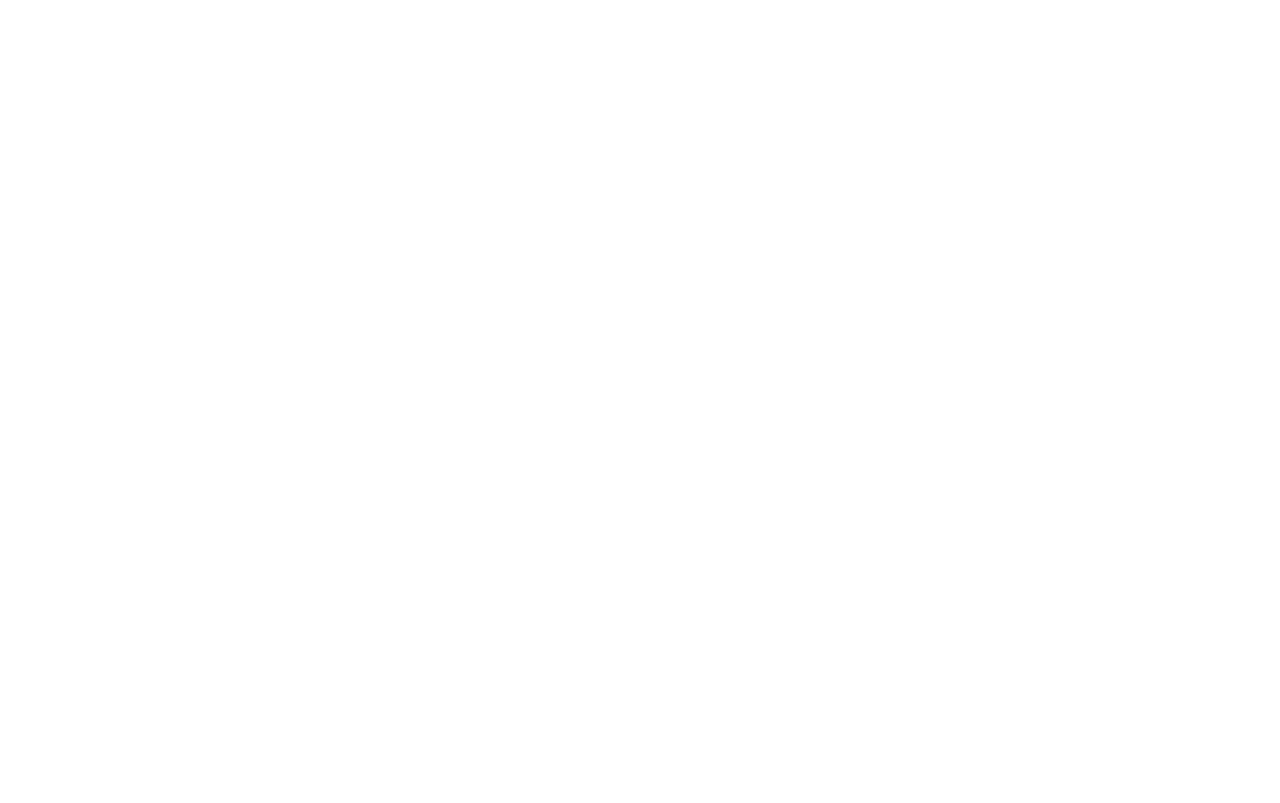
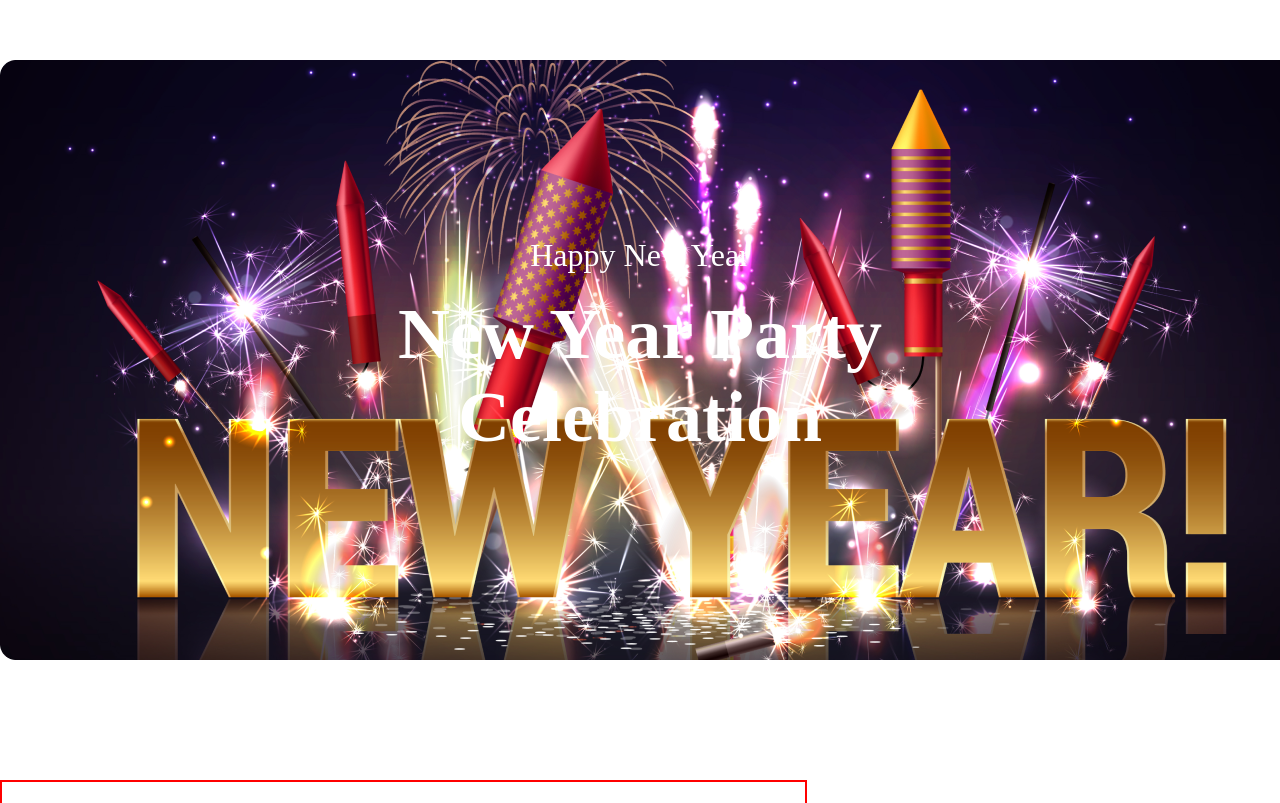
Before and after one commit to safiullah4/module-6-pratice-task, a plain HTML site: page index.html in a window 1280 px wide. Shown: the top 803 px of the page. Drawn offline with Linux system fonts and the light colour scheme.

Commit message:
banner done

```diff
--- a/index.html
+++ b/index.html
@@ -4,16 +4,29 @@
     <meta charset="UTF-8">
     <meta name="viewport" content="width=device-width, initial-scale=1.0">
     <title>Module 6 Practice task</title>
+    <link rel="stylesheet" href="style/style.css">
 </head>
 <body>
     <header class="header">
-        <div>
+        <div class="banner-container">
             <h3 class="banner-subtitle">
-                <h1 class="banner-title"></h1>
+                Happy New Year
             </h3>
+            <h1 class="banner-title">New Year Party<br> Celebration</h1>
         </div>
     </header>
-    <main></main>
+    <main>
+        <section class="offer">
+            <h1 class="offer-percent"></h1>
+            <div class="offer-description">
+                <div class="offer-description-title">
+                    <h3></h3>
+                    <p></p>
+                    <img src="" alt="">
+                </div>
+            </div>
+        </section-offer>
+    </main>
     <footer></footer>
 </body>
 </html>
--- a/style/style.css
+++ b/style/style.css
@@ -4,13 +4,55 @@
 }
 
 /* shared style */
-
+.color-1{
+    color: #FF0000;
+}
 /* body style */
 body{
     margin: 0 auto;
+    max-width: 1320px;
 }
 
 /* header */
 .header{
+
+    height: 600px;
+    margin: 0 auto 120px auto;
     background-image: url("../images/Banner\ Image.png");
+    margin-top: 60px;
+    /* padding: 177px auto; */
+    display: flex;
+    justify-content: center;
+    align-items: center;
+
 }
+
+.banner-container{
+    width: 632px;
+    height: 246px;
+    color: #FFFFFF;
+
+}
+
+.banner-subtitle{
+    width: 632px;
+    height: 40px;
+    margin-bottom: 16px;
+    text-align: center;
+    font-size: 32px;
+    font-weight: 300;
+}
+
+.banner-title{
+    width: 632px;
+    height: 190px;
+    text-align: center;
+    font-size: 72px;
+}
+
+/* offer style */
+.offer{
+    width: 803px;
+    height: 806px;
+    border: 2px solid red;
+}
```
